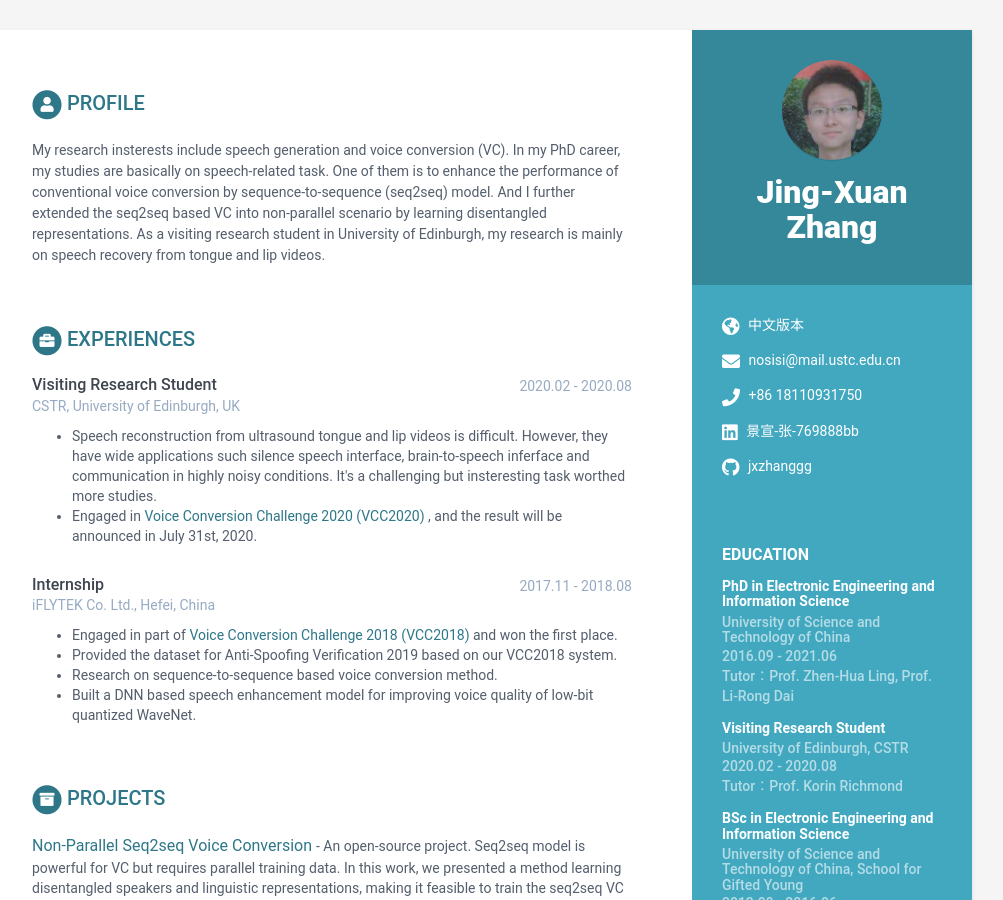
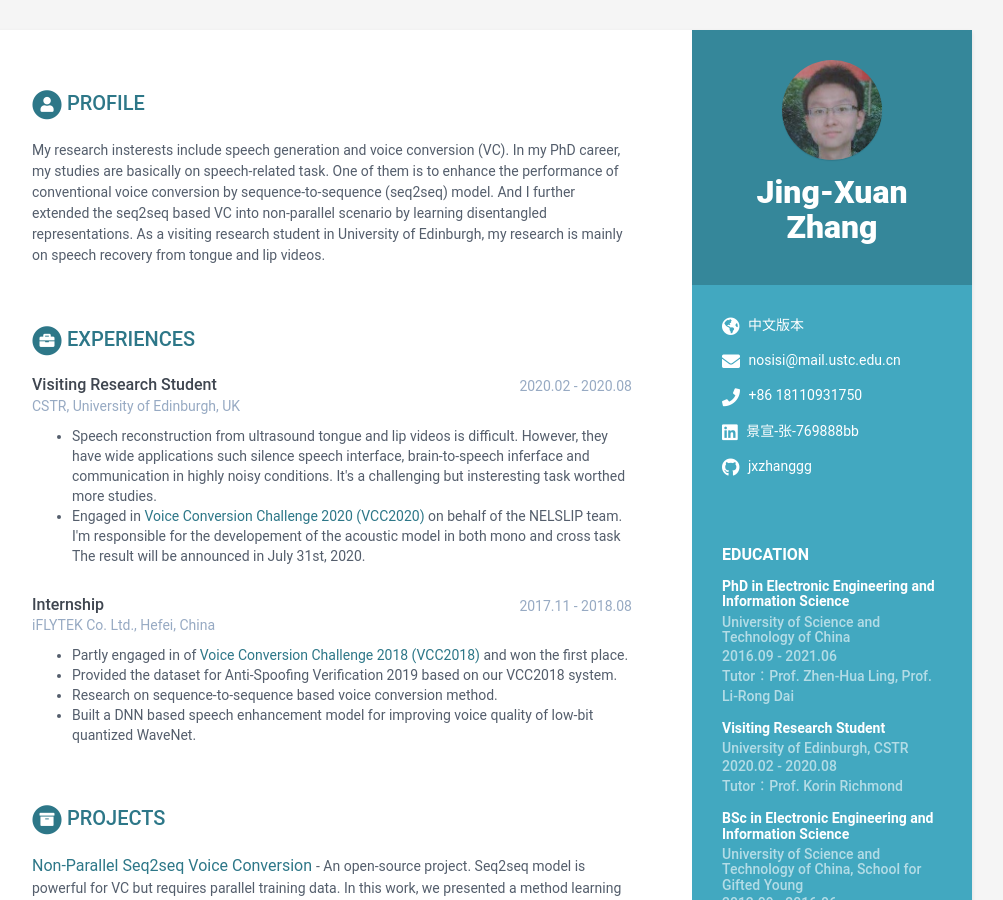
Before and after one commit to jxzhanggg/online-cv_en, a Jekyll site: the page built from index.html, in a window 1280 px wide and 900 px high. Shown: the whole window, without its empty margins (168-1171 px from the left). Built offline with Jekyll 4.4.1, drawn with Linux system fonts in a browser that asks for light colours.

Commit message:
update mycv

```diff
--- a/_data/data.yml
+++ b/_data/data.yml
@@ -71,8 +71,8 @@ experiences:
             However, they have wide applications such silence speech interface,
             brain-to-speech inferface and communication in highly noisy conditions. It's a challenging
             but insteresting task worthed more studies.</li>
-            <li> Engaged in <a href=http://www.vc-challenge.org/ target="_blank">Voice Conversion Challenge 2020 (VCC2020)</a> ,  and
-            the result will be announced in July 31st, 2020.</li>
+            <li> Engaged in <a href=http://www.vc-challenge.org/ target="_blank">Voice Conversion Challenge 2020 (VCC2020)</a> on behalf of the NELSLIP team. I'm responsible for the developement of the acoustic model in both mono and cross task
+            The result will be announced in July 31st, 2020.</li>
           </ul>
           </p>
 
@@ -82,7 +82,7 @@ experiences:
       details: |
           <p>
           <ul>
-            <li> Engaged in part of <a href=http://www.vc-challenge.org/vcc2018/index.html  target="_blank">Voice Conversion Challenge 2018 (VCC2018) </a> and won the first place.</li>
+            <li> Partly engaged in of <a href=http://www.vc-challenge.org/vcc2018/index.html  target="_blank">Voice Conversion Challenge 2018 (VCC2018) </a> and won the first place.</li>
             <li> Provided the dataset for Anti-Spoofing Verification 2019 based on our VCC2018 system.</li>
             <li> Research on sequence-to-sequence based voice conversion method.</li>
             <li> Built a DNN based speech enhancement model for improving voice quality of low-bit quantized WaveNet.</li>
```
Also changed, not shown: 1 other file.
